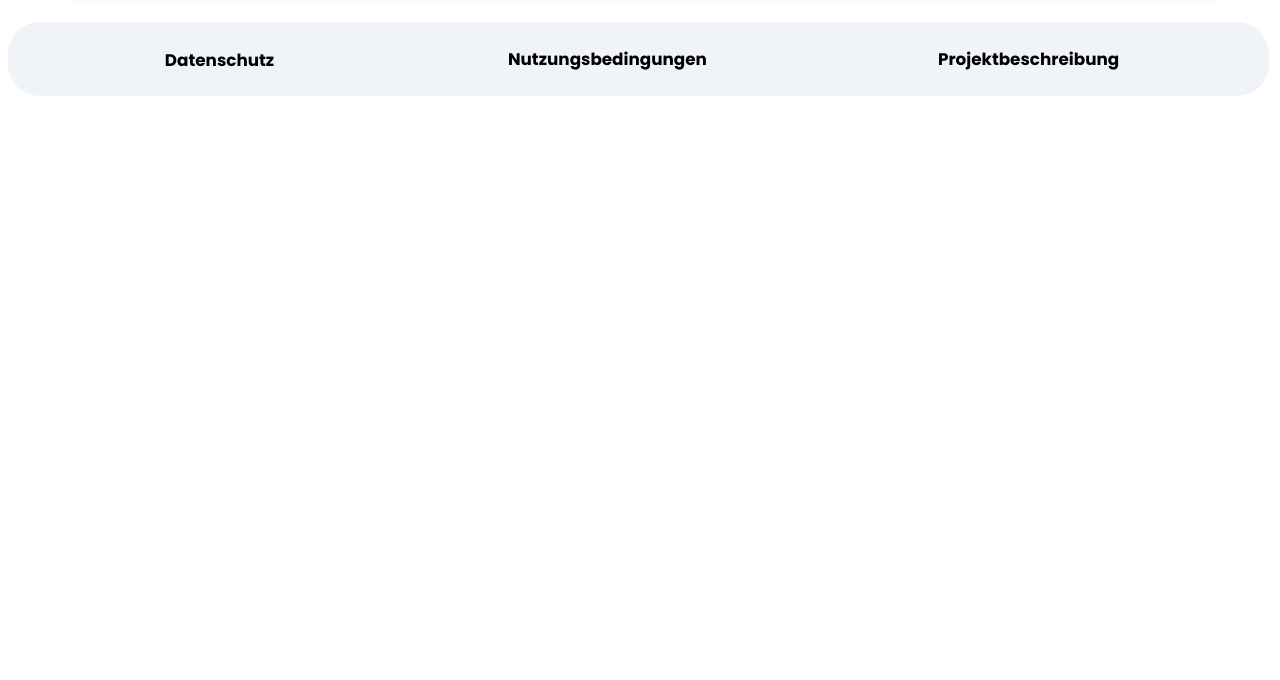
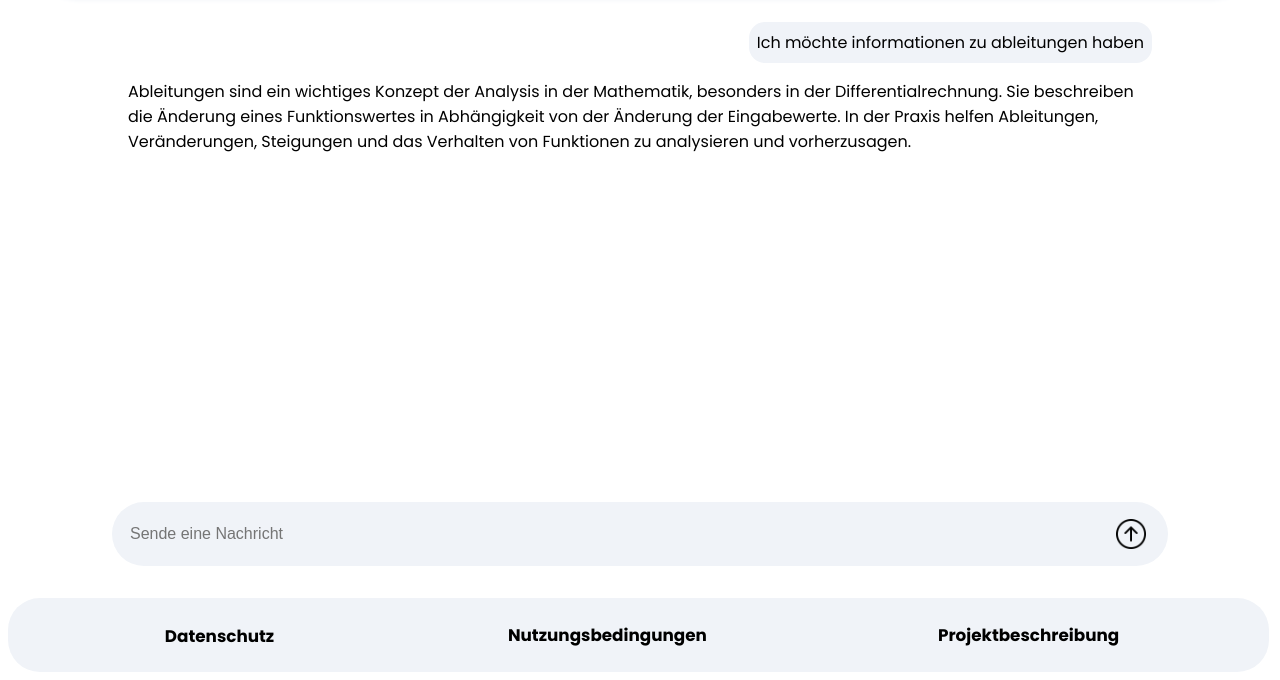
Before and after one commit to tazreiterJakob/KnowledgeNoodle, a plain HTML site: page src/pages/chat.html in a window 1280 px wide. Shown: the part 131-811 px from the top of the page. Drawn offline with Linux system fonts and the light colour scheme; a web font is replaced by a local one.

Commit message:
added html stucture and css design

```diff
--- a/src/pages/chat.css
+++ b/src/pages/chat.css
@@ -0,0 +1,61 @@
+#questionForm{
+    display: flex;
+    justify-content: space-between;
+    height: 2rem;
+    width: 80vw;
+    border-radius: 2em;
+    padding: 1rem;
+    background-color: rgb(240, 243, 248);
+    margin: auto;
+}
+#sendButton{
+    background-color: transparent;
+    border: none;
+    height: 100%;
+    width: auto;
+    background-color: rgb(240, 243, 248);
+}
+#sendButton:hover{
+    padding-top: 0%;
+}
+#sendImage{
+    background-color: transparent;
+    height: 100%;
+    width: auto;
+}
+#questionInput{
+    font-size: 1rem;
+    margin-right: 1rem;
+    background-color: rgb(240, 243, 248);
+    border: none;
+    width: 80%;
+}
+#questionInput:focus{
+    outline: none;
+}
+#chat{
+    width: 80vw;
+    margin: auto;
+    margin-top: 2rem;
+    height: 60vh;
+    overflow: visible;
+}
+#chat > div{
+    width: fit-content;
+    margin-top: 1rem;
+    margin-bottom: 1rem;
+}
+.userMessage{
+    margin-right: 0;
+    margin-left: auto;
+    text-align: right;
+    background-color: rgb(240, 243, 248);
+    border-radius: 1rem;
+    padding: 0.5rem;
+    align-self: center;
+}
+.aiMessage{
+    margin-left: 0;
+    margin-right: auto;
+    text-align: left;
+}
--- a/src/pages/chat.html
+++ b/src/pages/chat.html
@@ -7,6 +7,7 @@
     <link rel="stylesheet"href="navbar.css">
     <link rel="stylesheet" href="font.css">
     <link rel="stylesheet" href="footer.css">
+    <link rel="stylesheet" href="chat.css">
 
     <link rel="preconnect" href="https://fonts.googleapis.com">
     <link rel="preconnect" href="https://fonts.gstatic.com" crossorigin>
@@ -19,12 +20,29 @@
         </a>
 
         <nav>
-                <a href="index.html">Home</a>
+                <a href="index.html">Startseite</a>
                 <a href="tutorial.html">Tutorial</a>
                 <a href="aboutUs.html">Über uns</a>
                 <a href="contact.html">Kontakt</a>
         </nav>
     </header>
+
+    <section id="main" >
+        <div id="chat">
+            <div class="userMessage" id="usmExample">Ich möchte informationen zu ableitungen haben</div>
+            <div class="aiMessage" id="aimsgExample">Ableitungen sind ein wichtiges Konzept der Analysis in der Mathematik, besonders in der Differentialrechnung. Sie beschreiben die Änderung eines Funktionswertes in Abhängigkeit von der Änderung der Eingabewerte. In der Praxis helfen Ableitungen, Veränderungen, Steigungen und das Verhalten von Funktionen zu analysieren und vorherzusagen.</div>
+        </div>
+
+
+        <div id="questionForm">
+            <input type="text" placeholder="Sende eine Nachricht" id="questionInput">
+            <button id="sendButton">
+                <img src="../media/sendButton.png" alt="send" id="sendImage">
+            </button>
+        </div>
+
+    </section>
+
 
     <div id="footer">
         <div><a href="">Datenschutz</a></div>
```
